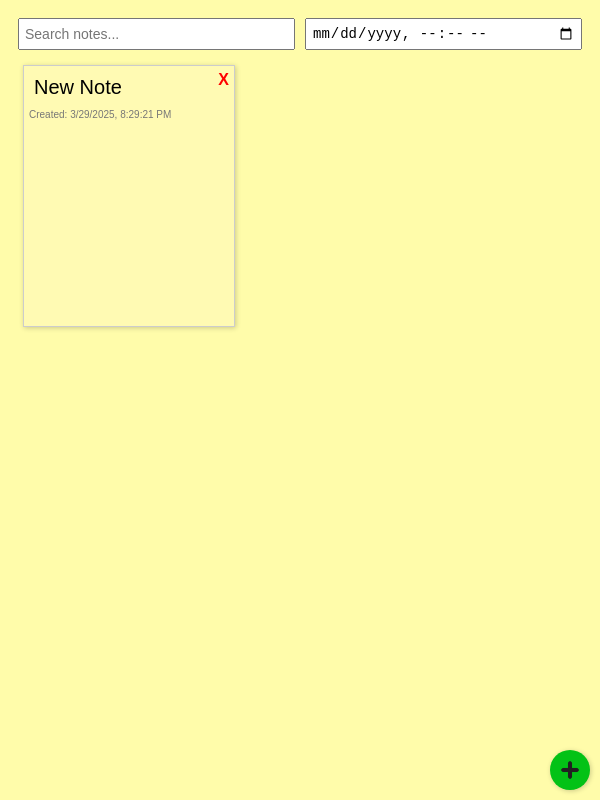
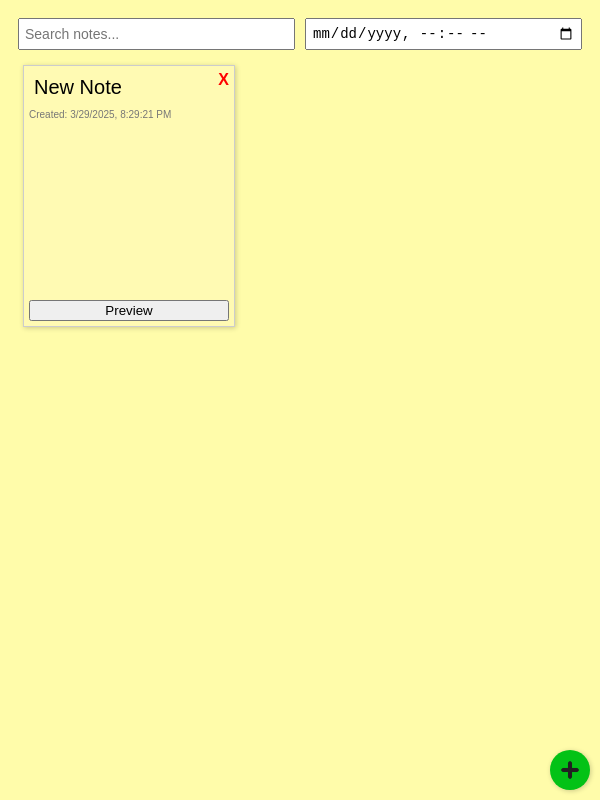
Before and after one commit to AdamKmet1997/sticky_notes, an Electron app: page index.html in a window 600 px wide. Both pictures are taken after a click on the button 570 px from the left and 770 px from the top of the page. Drawn offline with nearby package versions, Linux system fonts and the light colour scheme.

Commit message:
add markup

```diff
--- a/index.html
+++ b/index.html
@@ -4,6 +4,7 @@
     <meta charset="UTF-8" />
     <title>Sticky Notes</title>
     <style>
+      /* Your existing CSS */
       body {
         font-family: sans-serif;
         background-color: #fffcaa;
@@ -15,7 +16,6 @@
         gap: 10px;
         margin-bottom: 10px;
       }
-      /* Both inputs share similar styling */
       #header input {
         flex: 1;
         padding: 5px;
@@ -27,7 +27,7 @@
       }
       .note-title:focus {
         outline: none !important;
-        border: none !important; /* or 'none' if you don't want a border at all */
+        border: none !important;
         box-shadow: none !important;
       }
       .note {
@@ -98,6 +98,8 @@
       <img src="assets/add.png" width="20" height="20" alt="Add Note" />
     </button>
     <div id="notes-container"></div>
+    <!-- Load marked before renderer.js -->
+    <script src="https://cdn.jsdelivr.net/npm/marked/marked.min.js"></script>
     <script src="renderer.js"></script>
   </body>
 </html>
--- a/renderer.js
+++ b/renderer.js
@@ -52,6 +52,7 @@ function saveNotes() {
 }
 
 // Render the notes list, filtered by the search query
+// Render the notes list, filtered by the search query
 function renderNotes() {
   const container = document.getElementById('notes-container');
   container.innerHTML = ''; // Clear previous notes
@@ -94,14 +95,51 @@ function renderNotes() {
     createdDiv.textContent = 'Created: ' + new Date(note.created).toLocaleString();
     noteDiv.appendChild(createdDiv);
 
-    // Textarea for editing the note content
+    // Create a container for content editing and preview toggle
+    const contentContainer = document.createElement('div');
+    contentContainer.style.flexGrow = '1';
+    contentContainer.style.display = 'flex';
+    contentContainer.style.flexDirection = 'column';
+
+    // Textarea for editing the note content (Markdown text)
     const textarea = document.createElement('textarea');
     textarea.value = note.content;
     textarea.addEventListener('input', (event) => {
       updateNoteContent(note.id, event.target.value);
     });
-    noteDiv.appendChild(textarea);
+    contentContainer.appendChild(textarea);
 
+    // A div for rendered Markdown preview (initially hidden)
+    const previewDiv = document.createElement('div');
+    previewDiv.classList.add('preview');
+    previewDiv.style.display = 'none';
+    previewDiv.style.flexGrow = '1';
+    previewDiv.style.overflowY = 'auto';
+    // Optionally add some styling for preview (padding, background, etc.)
+    previewDiv.style.padding = '5px';
+    previewDiv.style.backgroundColor = '#fff';
+    contentContainer.appendChild(previewDiv);
+
+    // Preview toggle button
+    const previewButton = document.createElement('button');
+    previewButton.textContent = 'Preview';
+    previewButton.addEventListener('click', () => {
+      if (previewButton.textContent === 'Preview') {
+        // Switch to preview mode: render Markdown to HTML
+        previewDiv.innerHTML = marked.parse(textarea.value);
+        textarea.style.display = 'none';
+        previewDiv.style.display = 'block';
+        previewButton.textContent = 'Edit';
+      } else {
+        // Switch back to edit mode
+        textarea.style.display = 'block';
+        previewDiv.style.display = 'none';
+        previewButton.textContent = 'Preview';
+      }
+    });
+    contentContainer.appendChild(previewButton);
+
+    noteDiv.appendChild(contentContainer);
     container.appendChild(noteDiv);
   });
 }
```
